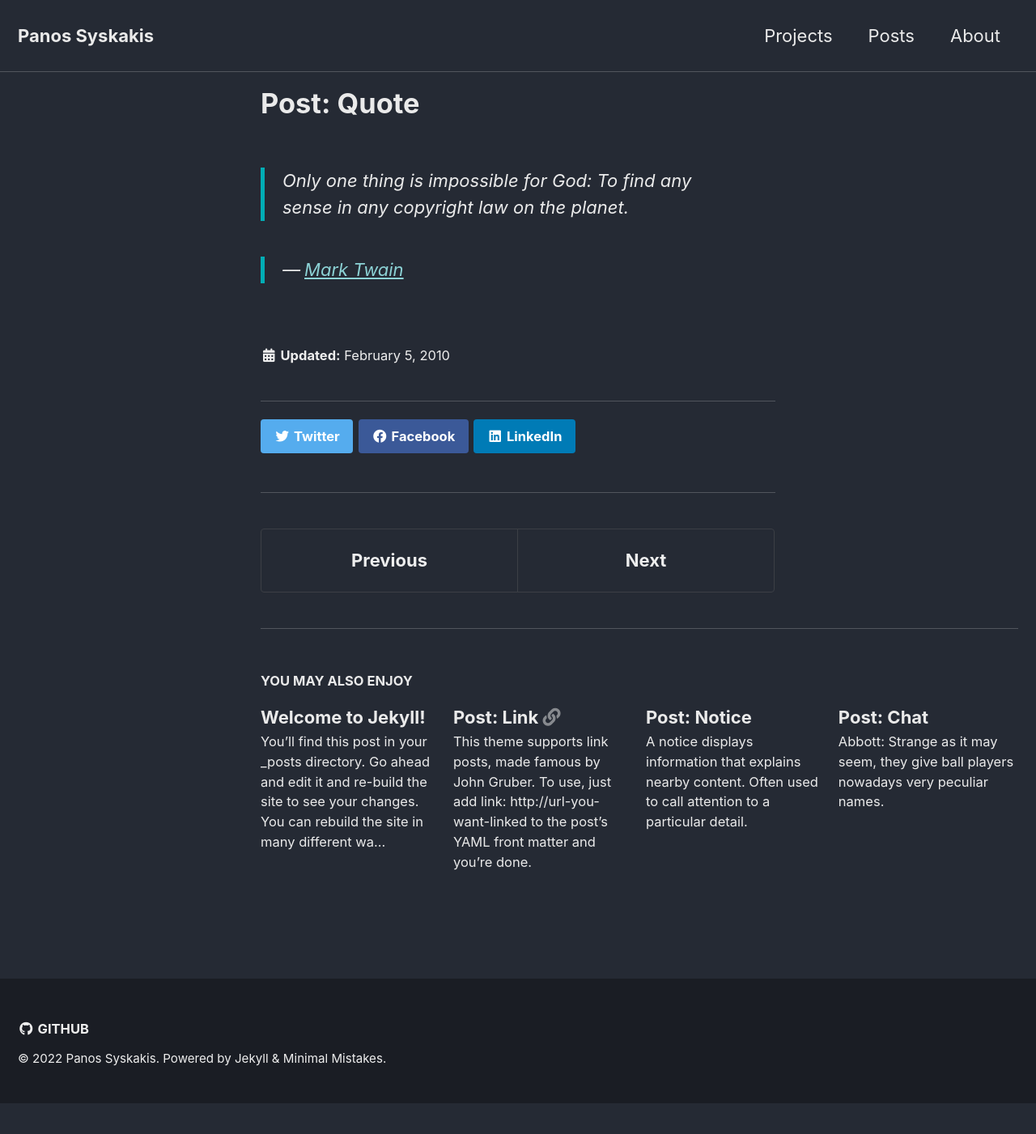
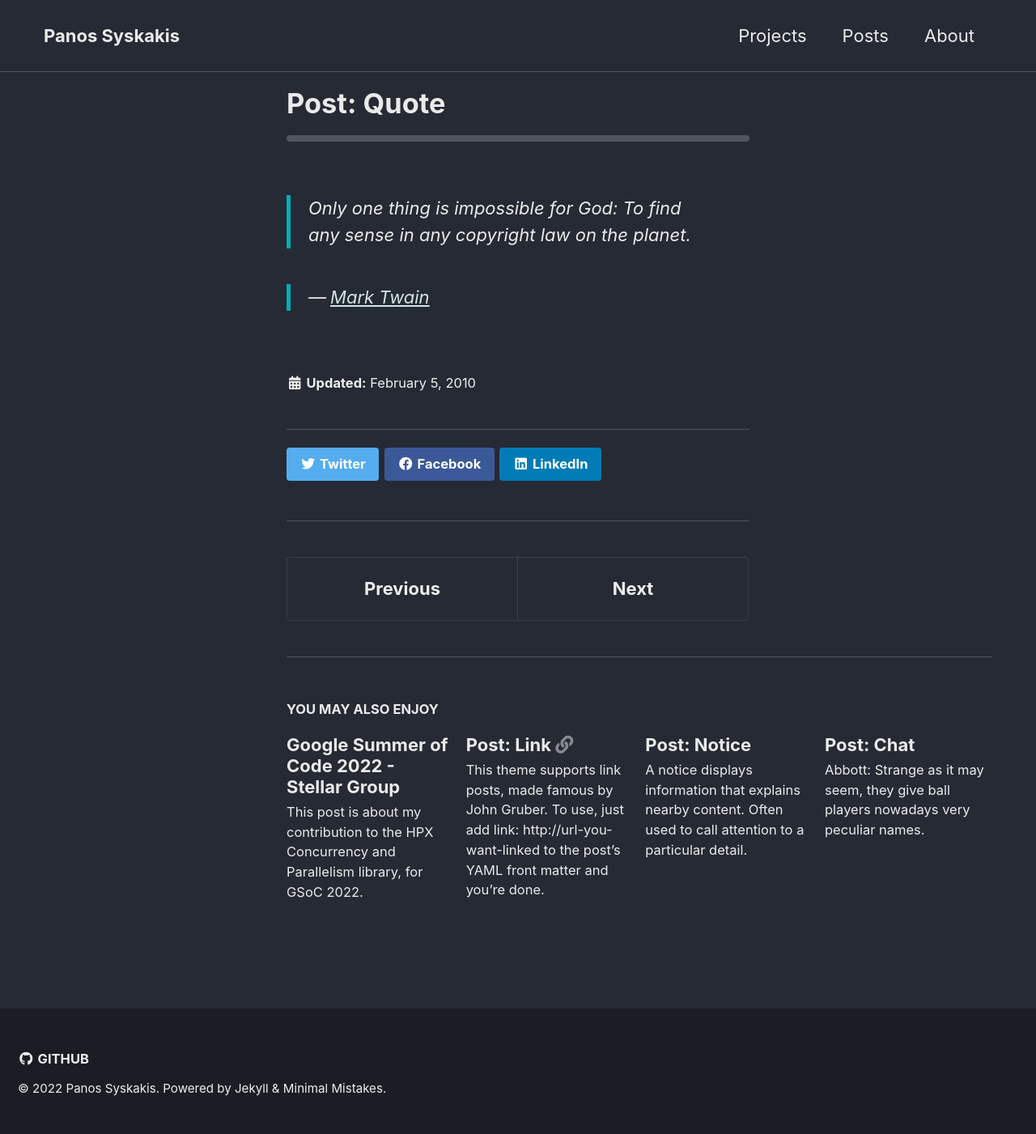
Before and after one commit to Pansysk75/pansysk75.github.io, a Jekyll site: the page built from _posts/2010-02-05-post-quote.md, in a window 1280 px wide. Shown: the whole page at 81% size. Built offline with Jekyll 4.4.1, drawn with Linux system fonts in a browser that asks for light colours; cached includes are drawn as plain includes; before the commit the page ends 1363 px from its top, so only the background shows below that.

Commit message:
Theme changes and start of GSoC post

````diff
--- a/Gemfile
+++ b/Gemfile
@@ -15,3 +15,5 @@ group :jekyll_plugins do
   gem "jekyll-include-cache"
   gem "jekyll-algolia"
 end
+
+gem "webrick", "~> 1.7"
--- a/_layouts/single.html
+++ b/_layouts/single.html
@@ -35,6 +35,7 @@ layout: default
         {% if page.title %}<h1 id="page-title" class="page__title" itemprop="headline">{{ page.title | markdownify |
           remove: "<p>" | remove: "</p>" }}</h1>{% endif %}
         {% include page__meta.html %}
+        <hr id="line-divider" class="line__divider">
       </header>
       {% endunless %}
 
--- a/_posts/2019-04-18-welcome-to-jekyll.md
+++ /dev/null
@@ -1,29 +0,0 @@
----
-title: "Welcome to Jekyll!"
-date: 2019-04-18T15:34:30-04:00
-categories:
-  - blog
-tags:
-  - Jekyll
-  - update
----
-
-You'll find this post in your `_posts` directory. Go ahead and edit it and re-build the site to see your changes. You can rebuild the site in many different ways, but the most common way is to run `jekyll serve`, which launches a web server and auto-regenerates your site when a file is updated.
-
-To add new posts, simply add a file in the `_posts` directory that follows the convention `YYYY-MM-DD-name-of-post.ext` and includes the necessary front matter. Take a look at the source for this post to get an idea about how it works.
-
-Jekyll also offers powerful support for code snippets:
-
-```ruby
-def print_hi(name)
-  puts "Hi, #{name}"
-end
-print_hi('Tom')
-#=> prints 'Hi, Tom' to STDOUT.
-```
-
-Check out the [Jekyll docs][jekyll-docs] for more info on how to get the most out of Jekyll. File all bugs/feature requests at [Jekyll’s GitHub repo][jekyll-gh]. If you have questions, you can ask them on [Jekyll Talk][jekyll-talk].
-
-[jekyll-docs]: https://jekyllrb.com/docs/home
-[jekyll-gh]:   https://github.com/jekyll/jekyll
-[jekyll-talk]: https://talk.jekyllrb.com/
--- /dev/null
+++ b/_posts/2022-08-10-summer-of-code-2022.md
@@ -0,0 +1,48 @@
+---
+title: "Google Summer of Code 2022 - Stellar Group"
+date: 2022-08-10
+categories:
+  - blog
+tags:
+  - Projects
+  - HPX
+toc: true
+toc_label: "Table of Contents"
+toc_sticky: true
+---
+This post is about my contribution to the HPX Concurrency and Parallelism library, for GSoC 2022.
+
+# Overview
+
+This summer, I joined Ste\|\|ar group as a contributor through [Google Summer of Code (GSoC)][GSOC]. I contributed to the [HPX project][HPX], which is a C++ Standard Library for Concurrency and Parallelism.
+
+My project? **HPX Algorithm Performance Analysis & Optimization**
+
+
+>To explain further:
+>
+>The C++ standard library defines functions for commonly used algorithms (eg. sorting, searching).
+>HPX provides sequential and parallel implementations for all these algorithms.
+>
+>My GSoC project involved performance analysis and optimizations for these implementations.
+
+
+
+# Goals
+
+Text text 'text' text
+
+More text lots of text, big body of text text and some more text, text. Wow that's not a lot of texty text.
+
+```ruby
+def print_hi(name)
+  puts "Hi, #{name}"
+end
+print_hi('Tom')
+#=> prints 'Hi, Tom' to STDOUT.
+```
+
+
+[GSOC]: https://summerofcode.withgoogle.com/
+[Stellar]: https://stellar-group.org/
+[HPX]: https://github.com/STEllAR-GROUP/hpx
--- a/_sass/minimal-mistakes/_page.scss
+++ b/_sass/minimal-mistakes/_page.scss
@@ -39,6 +39,7 @@ body {
   @include breakpoint($large) {
     float: right;
     width: calc(100% - #{$right-sidebar-width-narrow});
+
     padding-right: $right-sidebar-width-narrow;
   }
 
@@ -76,6 +77,11 @@ body {
   &+.page__meta {
     margin-top: -0.5em;
   }
+}
+
+.line__divider{
+  border-top: 8px solid $border-color;
+  border-radius: 5px;
 }
 
 .page__lead {
--- a/_sass/minimal-mistakes/skins/_custom.scss
+++ b/_sass/minimal-mistakes/skins/_custom.scss
@@ -11,9 +11,9 @@ $code-background-color: mix(#000, $background-color, 15%) !default;
 $code-background-color-dark: mix(#000, $background-color, 20%) !default;
 $form-background-color: mix(#000, $background-color, 15%) !default;
 $footer-background-color: mix(#000, $background-color, 30%) !default;
-$link-color: mix($primary-color, $text-color, 40%) !default;
+$link-color: mix($primary-color, $text-color, 10%) !default;
 $link-color-hover: mix(#fff, $link-color, 25%) !default;
-$link-color-visited: mix(#000, $link-color, 25%) !default;
+$link-color-visited: mix(#000, $link-color, 10%) !default;
 $masthead-link-color: $text-color  !default;
 $masthead-link-color-hover: mix(#000, $text-color, 20%) !default;
 $navicon-link-color-hover: mix(#000, $background-color, 30%) !default;
--- a/assets/css/main.scss
+++ b/assets/css/main.scss
@@ -2,6 +2,7 @@
 # Only the main Sass file needs front matter (the dashes are enough)
 ---
 
+$max-width:95%;
 @charset "utf-8";
 
 @import "minimal-mistakes/skins/{{ site.minimal_mistakes_skin | default: 'default' }}"; // skin
````
Also changed, not shown: _pages/posts.md (+0 -2 lines), _layouts/archive.html (line endings or trailing spaces).
